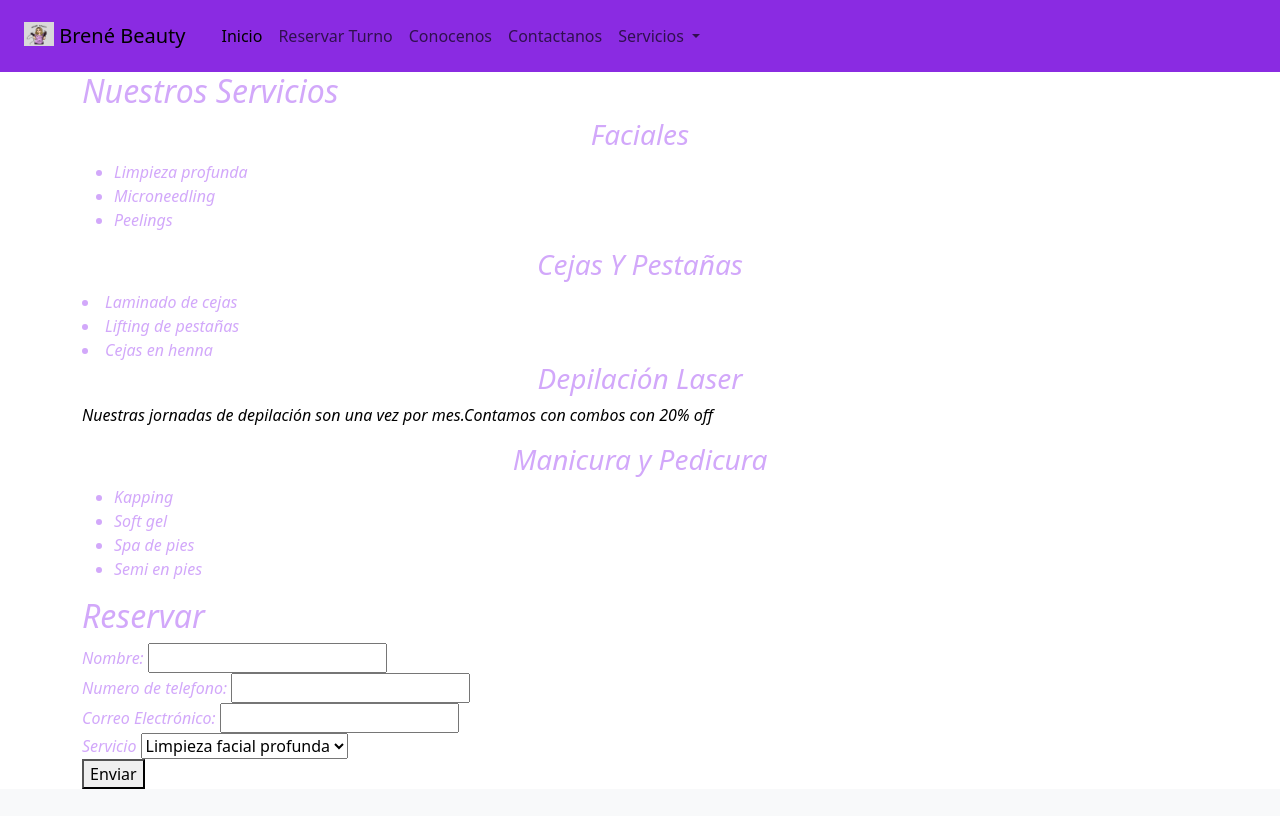
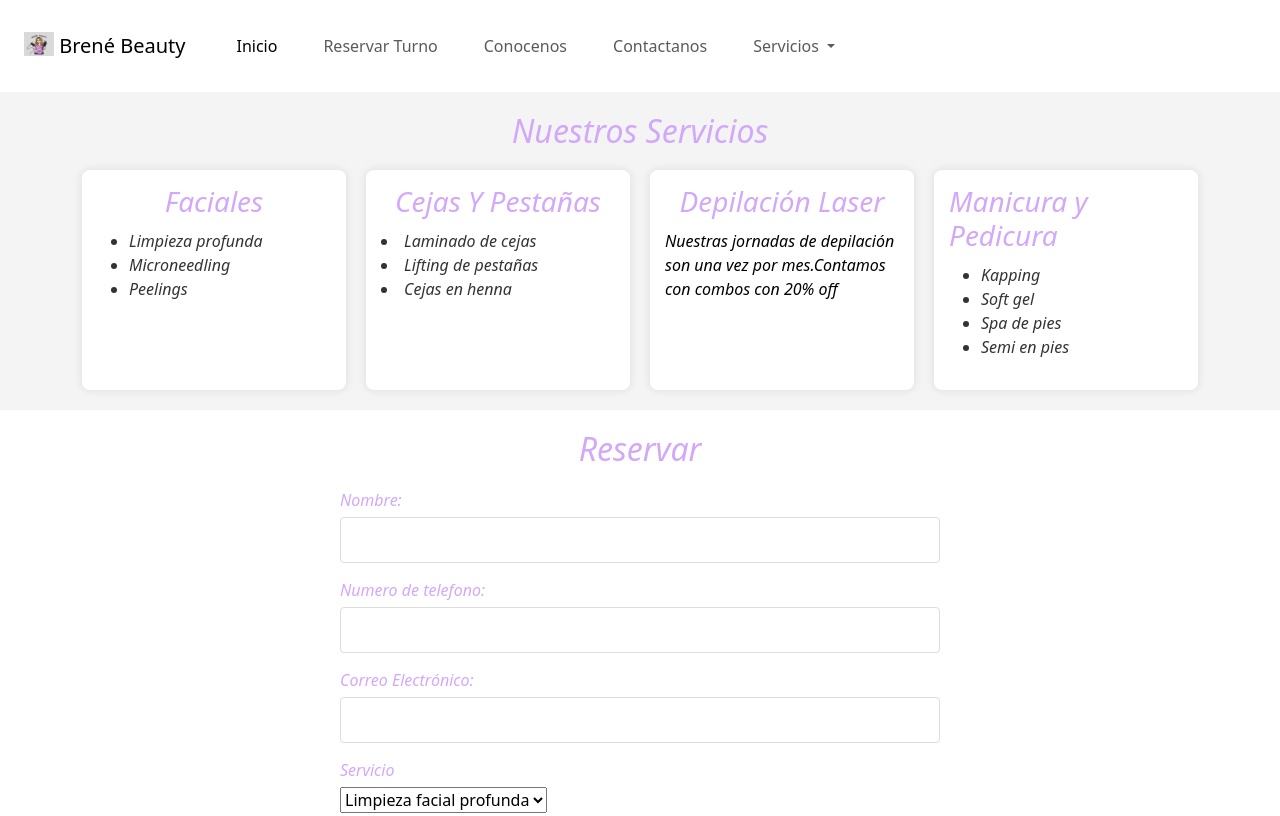
Before and after one commit to naoaig19/naomiencoder, a plain HTML site: page reservaturno.html in a window 1280 px wide. Shown: the top 816 px of the page. Drawn offline with nearby package versions, Linux system fonts and the light colour scheme.

Commit message:
primer carga

```diff
--- a/style.css
+++ b/style.css
@@ -3,9 +3,7 @@ main {
     font-style: oblique
 }
 
-nav {
-    background-color: blueviolet;
-}
+
 
 il {
     font-size: larger;
@@ -83,3 +81,114 @@ p {
 .informacion {
     font: weight 20px;
 }
+
+
+/* Encabezado */
+header {
+    background: #ffffff;
+    color: #fff;
+    padding: 10px 0;
+}
+
+header h1 {
+    text-align: center;
+}
+
+header nav ul {
+    display: flex;
+    justify-content: center;
+    list-style: none;
+}
+
+header nav ul li {
+    margin: 0 15px;
+}
+
+header nav ul li a {
+    color: #fff;
+    text-decoration: none;
+    font-weight: bold;
+}
+
+header nav ul li a:hover {
+    text-decoration: underline;
+}
+
+/* Sección de Servicios */
+.services {
+    padding: 20px 0;
+    background: #f4f4f4;
+}
+
+li {
+    color: #333;
+}
+
+.services h2 {
+    text-align: center;
+    margin-bottom: 20px;
+    color: rgb(210, 168, 250);
+}
+
+.grid {
+    display: grid;
+    grid-template-columns: repeat(auto-fill, minmax(250px, 1fr));
+    gap: 20px;
+}
+
+.service {
+    background: #fff;
+    padding: 15px;
+    border-radius: 8px;
+    box-shadow: 0 0 10px rgba(0, 0, 0, 0.1);
+}
+
+.service h3 {
+    margin-bottom: 10px;
+    color: rgb(210, 168, 250);
+}
+
+/* Sección de Contacto */
+.contact {
+    padding: 20px 0;
+}
+
+.contact h2 {
+    text-align: center;
+    margin-bottom: 20px;
+    color: rgb(210, 168, 250);
+}
+
+form {
+    max-width: 600px;
+    margin: auto;
+}
+
+.form-group {
+    margin-bottom: 15px;
+}
+
+.form-group label {
+    display: block;
+    margin-bottom: 5px;
+}
+
+.form-group input,
+.form-group textarea {
+    width: 100%;
+    padding: 10px;
+    border: 1px solid #ddd;
+    border-radius: 4px;
+}
+
+button {
+    display: block;
+    width: 100%;
+    padding: 10px;
+    background: #333;
+    color: #fff;
+    border: none;
+    border-radius: 4px;
+    font-size: 16px;
+    cursor: pointer;
+}
```
Also changed, not shown: reservaturno.html (+1 -1 lines).
